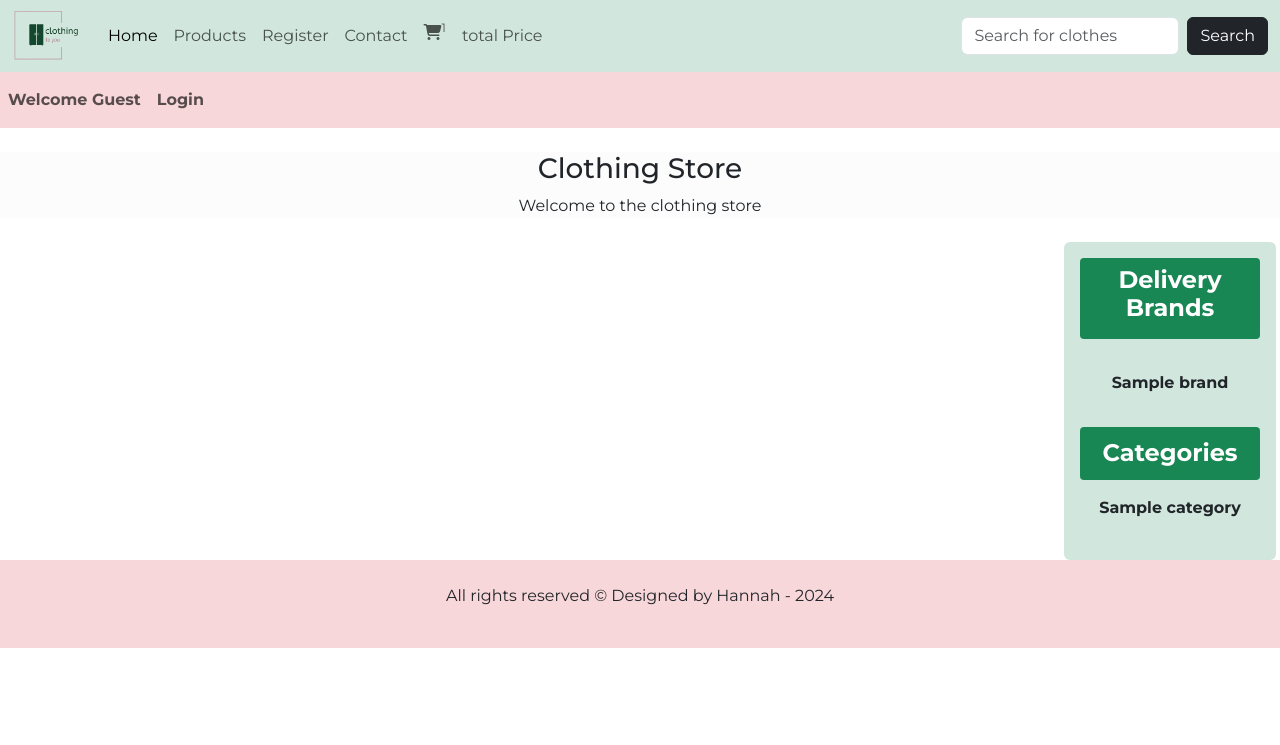
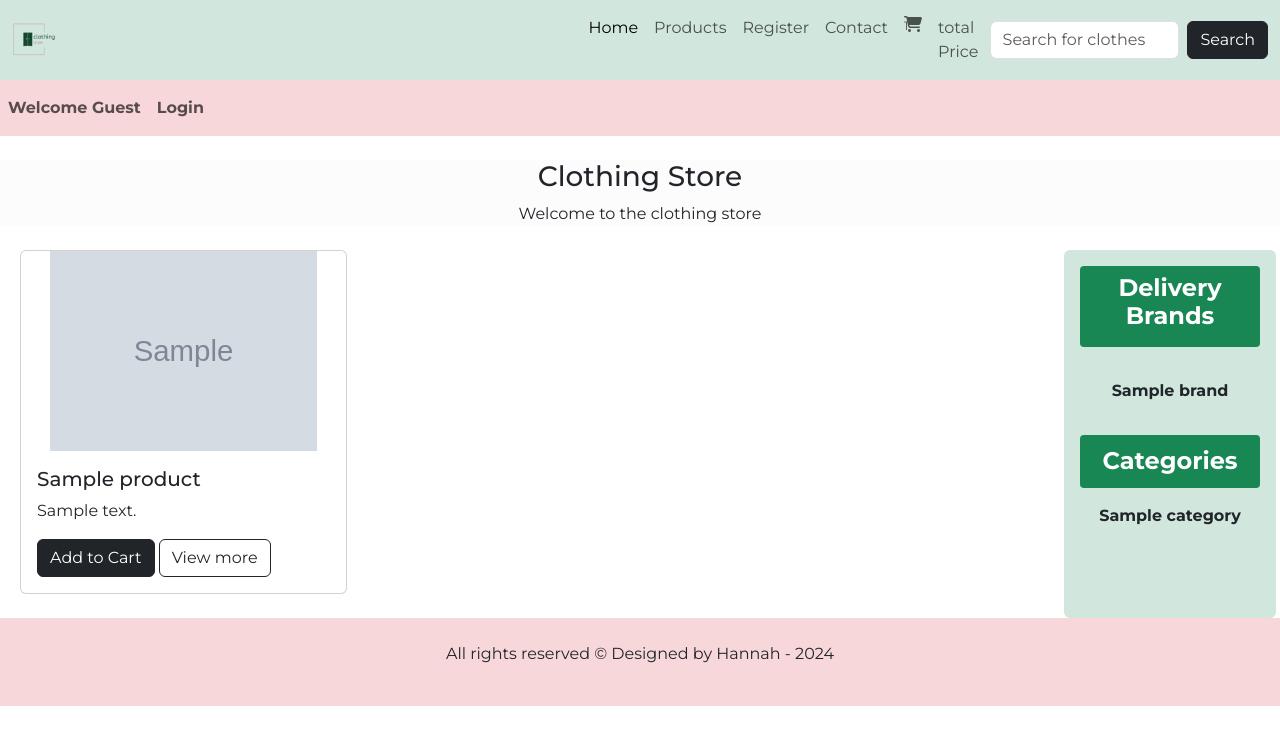
Before and after one commit to hpemcl/php_webshop, a PHP site: page /index.php?brand=1 in a window 1280 px wide. Shown: the top 745 px of the page. Run offline with PHP 8.4, Linux system fonts and the light colour scheme; tables that the repository leaves empty or names only in its code hold one stand-in row (values such as "Sample post"); grey boxes marked "Sample" are stand-in pictures.

Commit message:
succesfully importet functions

```diff
--- a/admin_area/index.php
+++ b/admin_area/index.php
@@ -43,7 +43,7 @@
         <div class="row">
             <div class="col-md-12 bg-secondary p-1 d-flex align-items-start justify-content-center">
                 <div>
-                    <a href="#"><img src="../images/logo.png" class="admin_image" alt="logo"></a>
+                    <a href="../index.php"><img src="../images/logo.png" class="admin_image" alt="logo"></a>
                     <p class="text-black text-left ms-2"> Admin Name</p>
                 </div>
 
--- /dev/null
+++ b/functions/common_function.php
@@ -0,0 +1,154 @@
+<?php
+
+//include connect file
+include('./includes/connect.php');
+
+// getting products
+function getproducts(){
+    global $con;
+
+    //condition to check isset or not
+    if(!isset($_GET['category'])){
+        if(!isset($_GET['brand'])){
+            $select_query="Select * from `products` order by rand() LIMIT 0,9";
+            $result_query=mysqli_query($con,$select_query);
+            //$row=mysqli_fetch_assoc($result_query);
+            //echo $row['product_title'];
+            while($row=mysqli_fetch_assoc($result_query)){
+                $product_id=$row['product_id'];
+                $product_title=$row['product_title'];
+                $product_description=$row['product_description'];
+                $product_keywords=$row['product_keywords'];
+                $product_image1=$row['product_image1'];
+                $product_price=$row['product_price'];
+                $category_id=$row['category_id'];
+                $brand_id=$row['brand_id'];
+                echo
+                "<div class='col-md-4 mb-4'>
+                    <div class='card' >
+                        <img src='./admin_area/product_images/$product_image1' class='card-img-top' alt='$product_title'>
+                        <div class='card-body'>
+                            <h5 class='card-title'>$product_title</h5>
+                            <p class='card-text'>$product_description</p>
+                            <a href='#' class='btn btn-dark'>Add to Cart</a>
+                            <a href='#' class='btn btn-outline-dark'>View more</a>
+                        </div>
+                    </div>
+                </div>";
+            }
+        }
+    }
+}
+
+
+// getting unique categories
+function get_unique_categories(){
+    global $con;
+
+    //condition to check isset or not
+    if(isset($_GET['category'])){
+        $category_id=$_GET['category'];
+        $select_query="Select * from `products` where category_id=$category_id";
+        $result_query=mysqli_query($con,$select_query);
+        $num_of_rows=mysqli_num_rows($result_query);
+        if($num_of_rows==0){
+            echo"<h2 class='text-center text-center mx-auto'>This brand isn't available </h2>";
+        }
+        //$row=mysqli_fetch_assoc($result_query);
+        //echo $row['product_title'];
+        while($row=mysqli_fetch_assoc($result_query)){
+            $product_id=$row['product_id'];
+            $product_title=$row['product_title'];
+            $product_description=$row['product_description'];
+            $product_keywords=$row['product_keywords'];
+            $product_image1=$row['product_image1'];
+            $product_price=$row['product_price'];
+            $category_id=$row['category_id'];
+            $brand_id=$row['brand_id'];
+            echo
+            "<div class='col-md-4 mb-4'>
+                <div class='card' >
+                    <img src='./admin_area/product_images/$product_image1' class='card-img-top' alt='$product_title'>
+                    <div class='card-body'>
+                        <h5 class='card-title'>$product_title</h5>
+                        <p class='card-text'>$product_description</p>
+                        <a href='#' class='btn btn-dark'>Add to Cart</a>
+                        <a href='#' class='btn btn-outline-dark'>View more</a>
+                    </div>
+                </div>
+            </div>";
+        }
+    }
+}
+
+
+// getting unique brands
+function get_unique_brands(){
+    global $con;
+
+    //condition to check isset or not
+    if(isset($_GET['brand'])){
+        $brand_id=$_GET['brand'];
+        $select_query="Select * from `products` where brand_id=$brand_id";
+        $result_query=mysqli_query($con,$select_query);
+        $num_of_rows=mysqli_num_rows($result_query);
+        if($num_of_rows==0){
+            echo"<h2 class='text-center text-center mx-auto'>This brand isn't available </h2>";
+        }
+        //$row=mysqli_fetch_assoc($result_query);
+        //echo $row['product_title'];
+        while($row=mysqli_fetch_assoc($result_query)){
+            $product_id=$row['product_id'];
+            $product_title=$row['product_title'];
+            $product_description=$row['product_description'];
+            $product_keywords=$row['product_keywords'];
+            $product_image1=$row['product_image1'];
+            $product_price=$row['product_price'];
+            $category_id=$row['category_id'];
+            $brand_id=$row['brand_id'];
+            echo "<div class='col-md-4 mb-4'>
+            <div class='card' >
+                <img src='./admin_area/product_images/$product_image1' class='card-img-top'>
+                <div class='card-body'>
+                    <h5 class='card-title'>$product_title</h5>
+                    <p class='card-text'>$product_description</p>
+                    <a href='#' class='btn btn-dark'>Add to Cart</a>
+                    <a href='#' class='btn btn-outline-dark'>View more</a>
+                </div>
+            </div>
+        </div>";
+        }
+    }
+}
+
+
+//displaying brands in sidenav
+function getbrands(){
+    global $con;
+    $select_brands="Select * from `brands`";
+    $result_brands=mysqli_query($con,$select_brands);
+    while($row_data=mysqli_fetch_assoc($result_brands)){
+        $brand_title=$row_data['brand_title'];
+        $brand_id=$row_data['brand_id'];
+        echo " <li class='nav-item mb-2'>
+        <a href='index.php?brand=$brand_id' class='nav-link fw-bold'>$brand_title</a>
+    </li>";
+    }
+}
+
+
+// displaying categories in sidenav
+function getcategories(){
+    global $con;
+    $select_categories="Select * from `categories`";
+    $result_categories=mysqli_query($con,$select_categories);
+    while($row_data=mysqli_fetch_assoc($result_categories)){
+        $category_title = $row_data['category_title'];
+        $category_id = $row_data['category_id'];
+        echo " <li class='nav-item rounded-2 mt-2'>
+        <a href='index.php?category=$category_id' class='nav-link fw-bold'>$category_title</a>
+    </li>";
+    }
+}
+
+?>
--- a/includes/connect.php
+++ b/includes/connect.php
@@ -1,6 +1,6 @@
 <?php
     // Opret forbindelse til databasen
-    $con = mysqli_connect('localhost', 'root', '', 'mystore');
+    $con = mysqli_connect('localhost', 'root', 'Hent5fisk!', 'mystore');
 
     // Tjek forbindelsen
     if (!$con) {
--- a/index.php
+++ b/index.php
@@ -1,7 +1,7 @@
 <!-- php - connect file -->
 <?php
-    include('includes/connect.php');
-    include('functions\common-function.php');
+    include('./includes/connect.php');
+    include('./functions/common_function.php');
 ?>
 
 
@@ -15,6 +15,7 @@
     <link rel="stylesheet" href="https://cdnjs.cloudflare.com/ajax/libs/font-awesome/6.5.2/css/all.min.css" integrity="sha512-SnH5WK+bZxgPHs44uWIX+LLJAJ9/2PkPKZ5QiAj6Ta86w+fsb2TkcmfRyVX3pBnMFcV7oQPJkl9QevSCWr3W6A==" crossorigin="anonymous" referrerpolicy="no-referrer" />
     <link rel="stylesheet" href="style.css">
 
+
 </head>
 <body>
     <!-- navbar -->
@@ -22,7 +23,9 @@
 
     <nav class="navbar navbar-expand-lg bg-success-subtle text-black">
         <div class="container-fluid">
-            <img src="./images/logo.png" alt="logo" class="logo">
+        <a width="0" href="index.php">
+            <img src="./images/logo.png" alt="logo" width="10%" height="10%">
+        </a>
             <button class="navbar-toggler" type="button" data-bs-toggle="collapse" data-bs-target="#navbarSupportedContent" aria-controls="navbarSupportedContent" aria-expanded="false" aria-label="Toggle navigation">
                 <span class="navbar-toggler-icon"></span>
             </button>
@@ -88,8 +91,8 @@
                 <?php
                 //calling function
                     getproducts();
-                    //get_unique_categories();
-                    //get_unique_brands();
+                    get_unique_categories();
+                    get_unique_brands();
                ?>
 
                 </div>
--- a/style.css
+++ b/style.css
@@ -11,8 +11,8 @@ body {
 
 
 .logo{
-    height: 7%;
-    width: 7%;
+    height: 10%;
+    width: 10%;
 }
 
 .card-img-top{
@@ -32,3 +32,8 @@ body {
     background-color: white;
     color: black;
 }
+
+.admin_image{
+    width: 40%;
+    object-fit: contain;
+}
```
Also changed, not shown: functions/common-function.php (deleted, +0 -151 lines).
